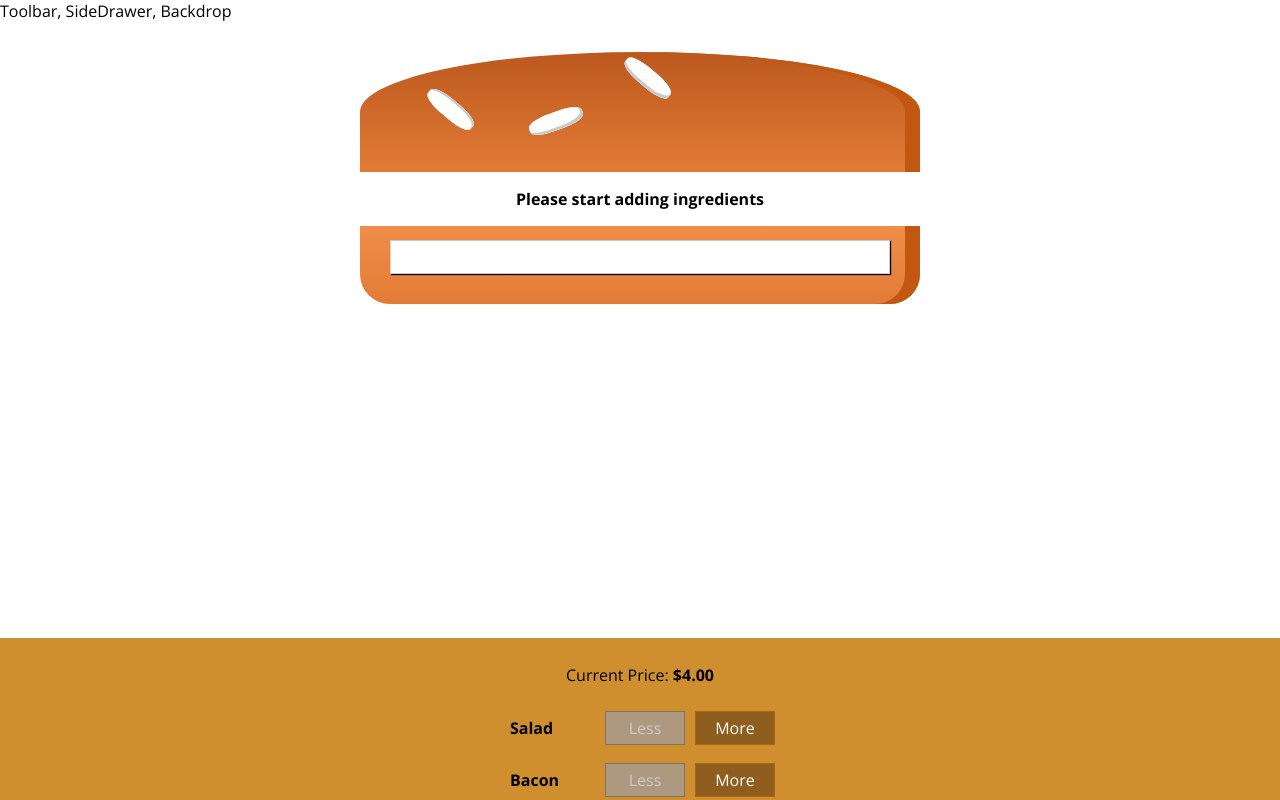
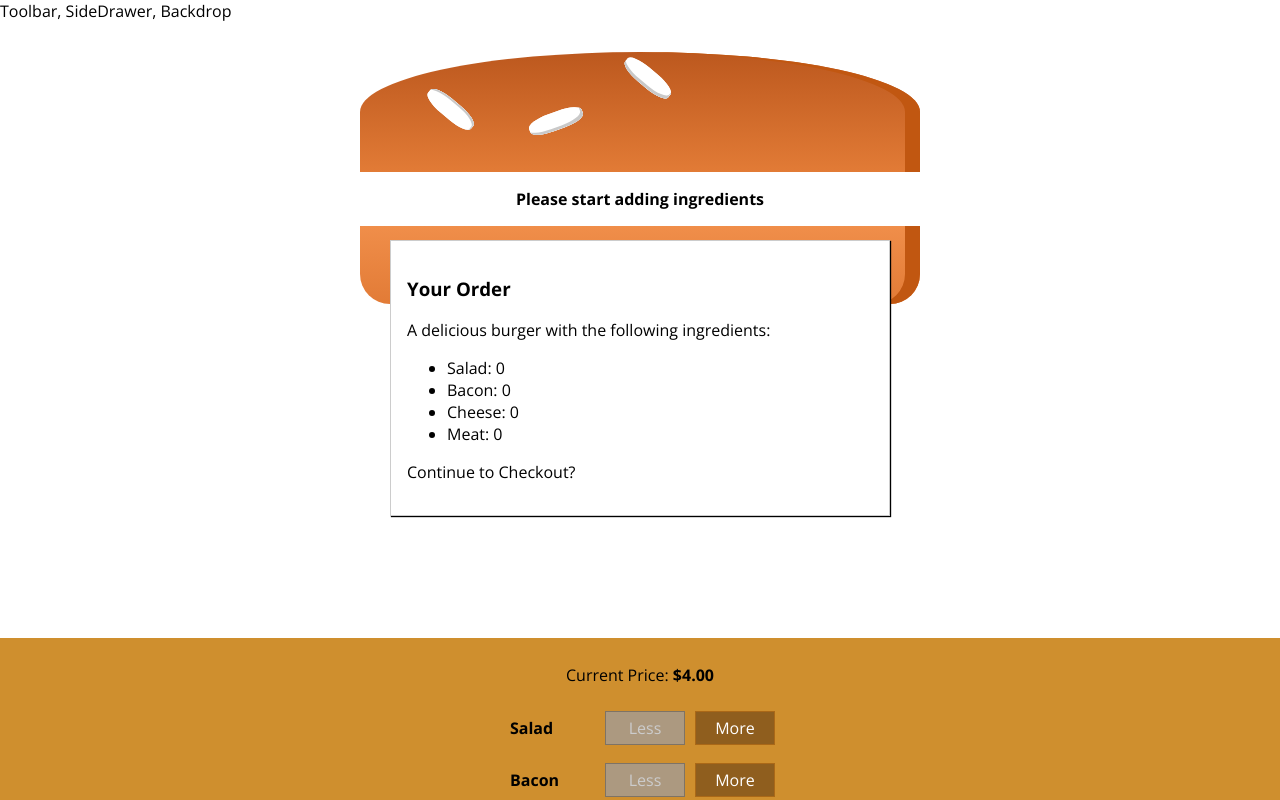
Before and after one commit to agdavid/burger-basics, a React app: page / in a window 1280 px wide. Shown: the top 800 px of the page. Built offline with nearby package versions, Linux system fonts and the light colour scheme.

Commit message:
render ingredients in modal

```diff
--- /dev/null
+++ b/src/components/Burger/OrderSummary/OrderSummary.js
@@ -0,0 +1,21 @@
+import React from 'react';
+import Aux from '../../../hoc/Aux';
+
+const orderSummary = (props) => {
+    const ingredientSummary = Object.keys(props.ingredients).map((igKey)=>{
+        return (<li
+            key={igKey}><span style={{textTransform: 'capitalize'}}>{igKey}</span>: {props.ingredients[igKey]}</li>);
+    });
+    return (
+        <Aux>
+            <h3>Your Order</h3>
+            <p>A delicious burger with the following ingredients:</p>
+            <ul>
+                {ingredientSummary}
+            </ul>
+            <p>Continue to Checkout?</p>
+        </Aux>
+    );
+};
+
+export default orderSummary;
--- a/src/containers/BurgerBuilder/BurgerBuilder.js
+++ b/src/containers/BurgerBuilder/BurgerBuilder.js
@@ -4,6 +4,7 @@
 import Burger from '../../components/Burger/Burger';
 import BuildControls from '../../components/Burger/BuildControls/BuildControls';
 import Modal from '../../components/UI/Modal/Modal';
+import OrderSummary from '../../components/Burger/OrderSummary/OrderSummary';
 
 const INGREDIENT_PRICES = {
     salad: 0.5,
@@ -90,7 +91,9 @@
 
         return (
             <Aux>
-                <Modal />
+                <Modal>
+                    <OrderSummary ingredients={this.state.ingredients}/>
+                </Modal>
                 <Burger ingredients={this.state.ingredients}/>
                 <BuildControls
                 ingredientAdded={this.addIngredientHandler}
```
